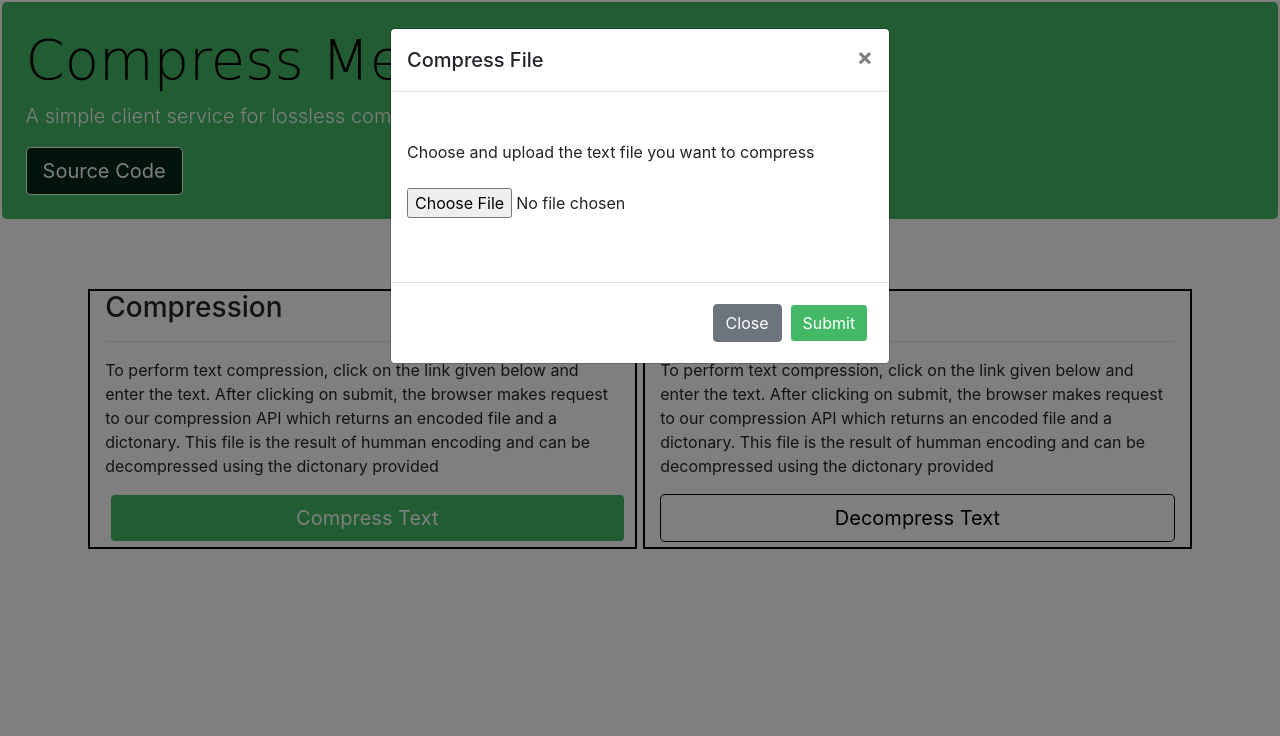
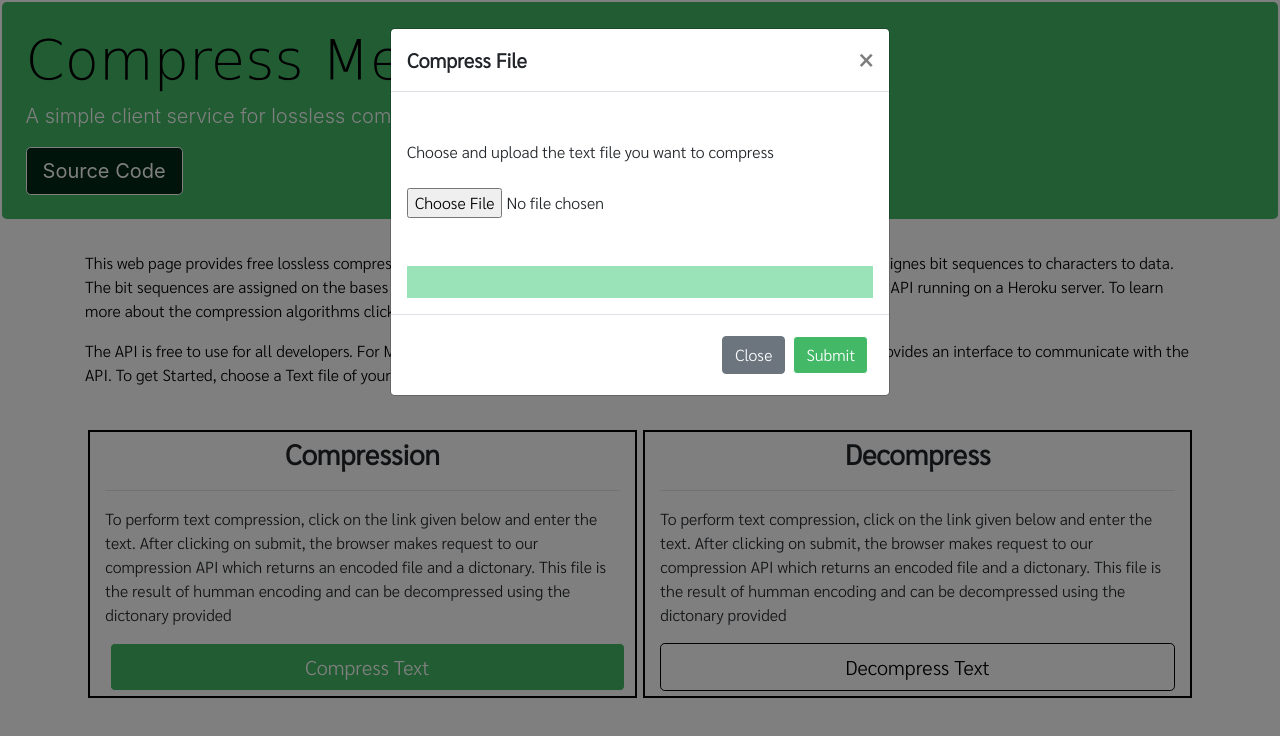
Before and after one commit to arjkashyap/Compress-Me, a website: page src/client/index.html in a window 1280 px wide. Both pictures are taken after a click on the button "Compress Text". Drawn offline with nearby package versions, Linux system fonts and the light colour scheme; a web font is replaced by a local one.

Commit message:
cleaned up code a little

```diff
--- a/src/app.ts
+++ b/src/app.ts
@@ -37,7 +37,6 @@ app.use(upload());
 
 app.use(bodyParser.json());
 
-// console.log(__dirname + "/client");
 app.use(express.static(__dirname + "/client"));
 
 // locahsot:500/
@@ -52,7 +51,6 @@ app.get("/download-compressed", (req, res) => {
 
 // Download dictonary json
 app.get("/download-dict", (req, res) => {
-  console.log("Getting dictonary");
   res.download(bufferCompressedDict);
 });
 
--- a/src/client/index.html
+++ b/src/client/index.html
@@ -17,6 +17,7 @@
       href="https://fonts.googleapis.com/css2?family=Electrolize&family=Goldman&display=swap"
       rel="stylesheet"
     />
+    <link href="https://fonts.googleapis.com/css2?family=Sarabun:wght@300&display=swap" rel="stylesheet">
     <link rel="stylesheet" href="./styles/index.css" />
   </head>
 
@@ -34,13 +35,25 @@
         >Source Code</a
       >
     </div>
+    <div class="container about">
+      <p>
+
+      This web page provides free lossless compression for text files. We use a technique called Huffman encoding which assignes bit sequences
+      to characters to data. The bit sequences are assigned on the bases of Max Heaps and are prefix free. The compression mechanism sits
+      on an API running on a Heroku server. To learn more about the compression algorithms click <a target="__blank" href="https://www.geeksforgeeks.org/huffman-coding-greedy-algo-3/">here.</a>
+      </p>
+      <p>
+        The API is free to use for all developers. For More information refer to the source code button above.
+        This web page provides an interface to communicate with the API.
+        To get Started, choose a Text file of your choice whose size is greater than 1Kb and refer to the section below
+      </p>
+    </div>
     <br />
     <div class="gs">
-      <h3>Getting Started</h3>
     </div>
     <div class="main container">
       <div class="enc container">
-        <h3>Compression</h3>
+        <h3 class="modal-title">Compression</h3>
         <hr />
         <p>
           To perform text compression, click on the link given below and enter
@@ -113,7 +126,7 @@
 
         <!-- Decompress  -->
       <div class="dec container">
-        <h3>Decompress</h3>
+        <h3 class="modal-title">Decompress</h3>
         <hr />
         <p>
           To perform text compression, click on the link given below and enter
--- a/src/client/scripts/index.js
+++ b/src/client/scripts/index.js
@@ -1,5 +1,6 @@
 let txt = ""; // content of the file uploaded
 const URL = "http://localhost:5000";
+// const ULR = "http://compress-me.herokuapp.com/"
 
 const reqObject = {
   method: "POST", // *GET, POST, PUT, DELETE, etc.
@@ -73,7 +74,6 @@ function readFileContent(file) {
 }
 
 async function handleBufferFileUpload(event) {
-  console.log("Ahoy ?");
   const files = event.target.files;
   const formData = new FormData();
 
@@ -177,7 +177,7 @@ async function makeRequest() {
 
   // console.log(response);
   if (resp.status === 200) {
-    validator.innerHTML = `Compression Success. <br/>
+    validator.innerHTML = `<span class="cmp-result"> Success !! </span> <br/>
       Click
       <span style="color: green">
       <a href='http://localhost:5000/download-compressed'>here</a>
@@ -208,7 +208,6 @@ async function makeRequest() {
 }
 
 async function makeDecompressRequest() {
-  clearInputFiles("dec");
   const validators = document.getElementById("dec-validator");
   if (
     document.getElementById("input-bin-file").value === "" ||
@@ -251,5 +250,6 @@ async function makeDecompressRequest() {
       validators.innerHTML =
         "Something Went wrong. We're trying to figure out what. <br/> Drink Some water meanwhile";
     }
+    clearInputFiles("dec");
   }
 }
--- a/src/client/styles/index.css
+++ b/src/client/styles/index.css
@@ -23,6 +23,13 @@
   color: black;
 }
 
+.about {
+  margin-top: 2rem;
+  font-size: 1rem;
+  color: black;
+  font-family: "Sarabun", sans-serif;
+}
+
 .source-code-btn {
   border: black;
   border: solid var(--wt) 1px;
@@ -42,17 +49,27 @@
   display: flex;
 }
 
+.modal-title {
+  text-align: center;
+  font-weight: bold;
+  /* font-family: "Goldman", cursive; */
+}
+
 .enc {
   flex: 1;
   border: 2px solid var(--clr-sc);
   margin: 0.2rem;
+  margin-bottom: 2rem;
   width: auto;
+  font-family: "Sarabun", sans-serif;
 }
 
 .dec {
   flex: 1;
   border: 2px solid var(--clr-sc);
   margin: 0.2rem;
+  margin-bottom: 2rem;
+  font-family: "Sarabun", sans-serif;
 }
 
 .cmp-btn {
@@ -73,8 +90,20 @@
 
 .dec-btn:hover {
   color: white;
+  padding: 1rem;
   background-color: black;
   border: 1px solid white;
+}
+
+.file-input {
+  /* background-color: rgba(146, 236, 169, 0.5); */
+}
+
+.cmp-result {
+  font-size: 1rem;
+  color: var(--clr-pm);
+  font-weight: bold;
+  text-align: center;
 }
 
 .submit-btn {
@@ -100,13 +129,19 @@
 }
 
 #cmp-details {
-  color: darkblue;
+  color: black;
   font-size: 0.7rem;
+  text-align: center;
+  background-color: rgba(54, 199, 115, 0.5);
+  padding: 1rem;
 }
 
 #dec-details {
-  color: darkblue;
+  color: black;
   font-size: 0.7rem;
+  text-align: center;
+  background-color: rgba(54, 199, 115, 0.5);
+  padding: 1rem;
 }
 
 @media only screen and (max-width: 900px) {
--- a/src/constatns.ts
+++ b/src/constatns.ts
@@ -1 +1,2 @@
 export const MAX_BIT = 32; // size of int
+export const prod = false;
--- a/src/routes/api/uploads/compressed-dict.json
+++ b/src/routes/api/uploads/compressed-dict.json
@@ -1 +1 @@
-{" ":"001","r":"0100","t":"0101","n":"01100","S":"011010","b":"011011","a":"0111","l":"100","u":"101000","\n":"101001","o":"10101","h":"1011","e":"110","s":"111"}
+{"c":"000001","u":"00001","y":"00010","w":"000110","v":"0001110","j":"000111100","E":"0001111010","S":"0001111011","A":"00011111","n":"0010","d":"00110","g":"001110","I":"001111","o":"0100","m":"01010","p":"010110","k":"010111","i":"0110","M":"011100000","\"":"0111000010","?":"01110000110","D":"01110000111","R":"011100010","q":"011100011000","J":"011100011001","N":"011100011010","Q":"011100011011","P":"01110001110","K":"01110001111","H":"011100100","z":"011100101","V":"0111001100","O":"0111001101","C":"011100111","f":"011101","b":"011110",",":"011111","t":"1000","a":"1001","r":"10100","h":"10101","s":"10110","'":"101110","L":"101111000","B":"101111001","W":"1011110100","F":"1011110101","x":"1011110110","Y":"1011110111","(":"101111100",")":"101111101","T":"101111110","-":"1011111110","G":"1011111111","\r":"110000","\n":"110001","l":"11001","e":"1101"," ":"111"}
--- a/src/utils/Decoder.ts
+++ b/src/utils/Decoder.ts
@@ -36,12 +36,8 @@ export function decodeText(
     Array.from(mp, (entry) => [entry[1], entry[0]])
   );
 
-  console.log("inverted map");
-  console.log(dict);
-
   let result: string = "";
   encodedArray.forEach((code: number, index: number) => {
-    // console.log("Decoding-> ", code);
     let local_code: string = "";
     let bitPtr: number;
     for (bitPtr = 0; bitPtr < MAX_BIT; bitPtr++) {
@@ -52,13 +48,11 @@ export function decodeText(
       } else {
         local_code += "0";
       }
-      // console.log("local code = ", local_code);
       if (dict.has(local_code)) {
         result += dict.get(local_code);
         local_code = "";
       }
     }
   });
-  // console.log(result);
   return result;
 }
--- a/src/utils/HMT.ts
+++ b/src/utils/HMT.ts
@@ -94,7 +94,6 @@ export default class HMT {
   buildDict(): Map<string, string> {
     let dct: Map<string, string> = new Map();
     this.buildDict_util(dct, this.root);
-    console.log("dictonary built");
 
     // Changing the string with only zeros to handle corner case
     dct = this.updateZeroValue(dct);
--- a/src/utils/HandleDictonary.ts
+++ b/src/utils/HandleDictonary.ts
@@ -17,14 +17,11 @@ export function createDictJson(mp: Map<string, string>): void {
   });
 
   const data = JSON.stringify(jsonObject);
-  console.log(JSON.stringify(jsonObject));
   fs.writeFileSync(bufferCompressedDict, data);
-  console.log("here err ?");
 }
 
 // Function converts the uploaded json dictonary to map
 export function convertJsonToMap(): Map<string, string> {
   const dict: Map<string, string> = new Map(Object.entries(jsonDict));
-  console.log("map dict");
   return dict;
 }
--- a/src/utils/dict/compressed-out-dict.json
+++ b/src/utils/dict/compressed-out-dict.json
@@ -1 +1 @@
-{"s":"0001","u":"0010","n":"0011","r":"0100","x":"01010","T":"010110","\n":"010111","f":"0110","c":"01110","m":"01111","p":"100000",".":"100001","t":"10001","h":"10010","g":"100110","y":"100111","i":"1010","d":"10110","W":"101110","a":"101111"," ":"110","o":"1110","e":"1111"}
+{"c":"000001","u":"00001","y":"00010","w":"000110","v":"0001110","j":"000111100","E":"0001111010","S":"0001111011","A":"00011111","n":"0010","d":"00110","g":"001110","I":"001111","o":"0100","m":"01010","p":"010110","k":"010111","i":"0110","M":"011100000","\"":"0111000010","?":"01110000110","D":"01110000111","R":"011100010","q":"011100011000","J":"011100011001","N":"011100011010","Q":"011100011011","P":"01110001110","K":"01110001111","H":"011100100","z":"011100101","V":"0111001100","O":"0111001101","C":"011100111","f":"011101","b":"011110",",":"011111","t":"1000","a":"1001","r":"10100","h":"10101","s":"10110","'":"101110","L":"101111000","B":"101111001","W":"1011110100","F":"1011110101","x":"1011110110","Y":"1011110111","(":"101111100",")":"101111101","T":"101111110","-":"1011111110","G":"1011111111","\r":"110000","\n":"110001","l":"11001","e":"1101"," ":"111"}
```
Also changed, not shown: src/client/scripts/request.js (deleted, +0 -13 lines), src/routes/api/decode-text.ts (+1 -41 lines), src/routes/api/encode-text.ts (+0 -10 lines), src/utils/HandleBuffer.ts (+0 -43 lines), 2 other files.
